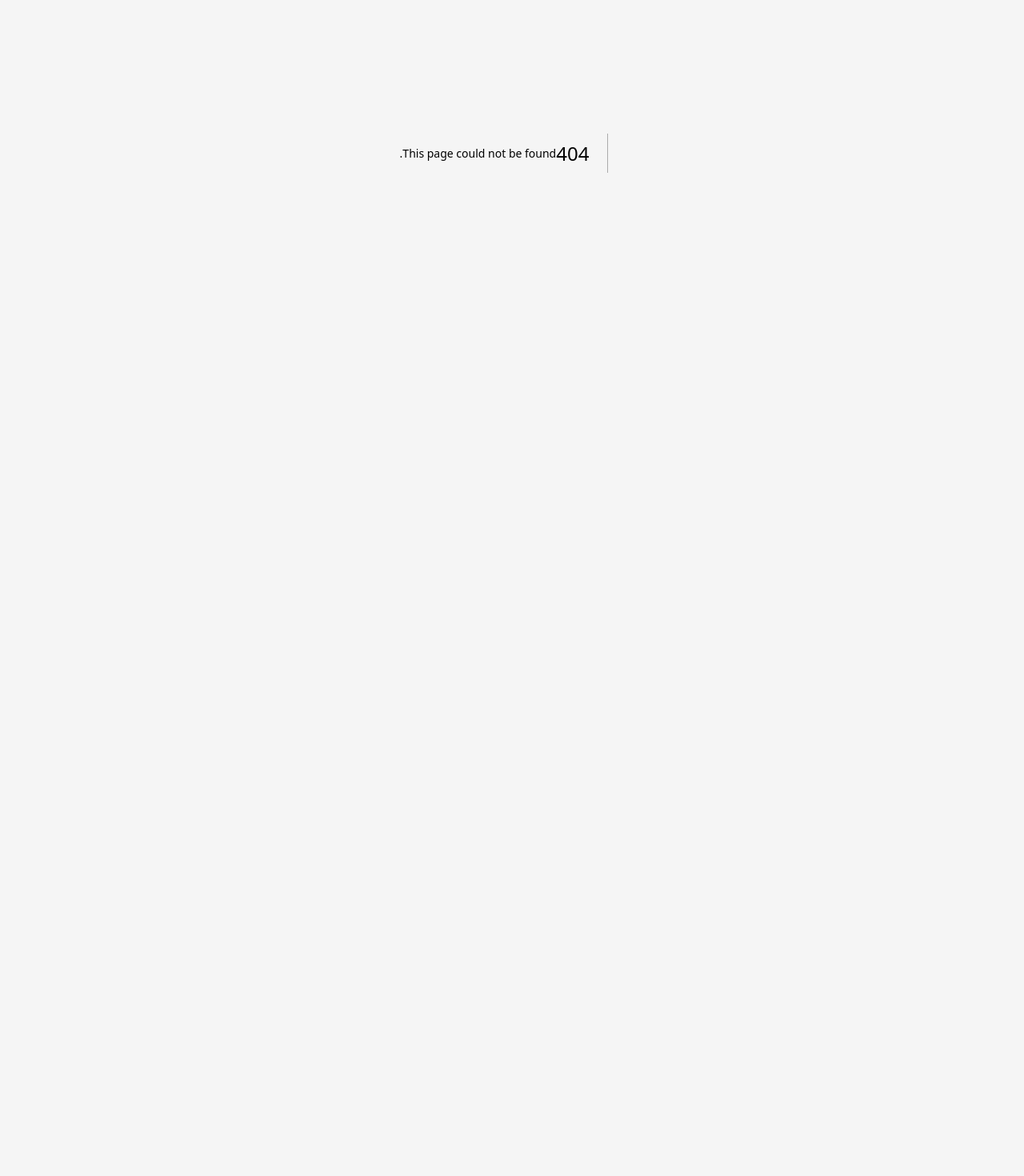
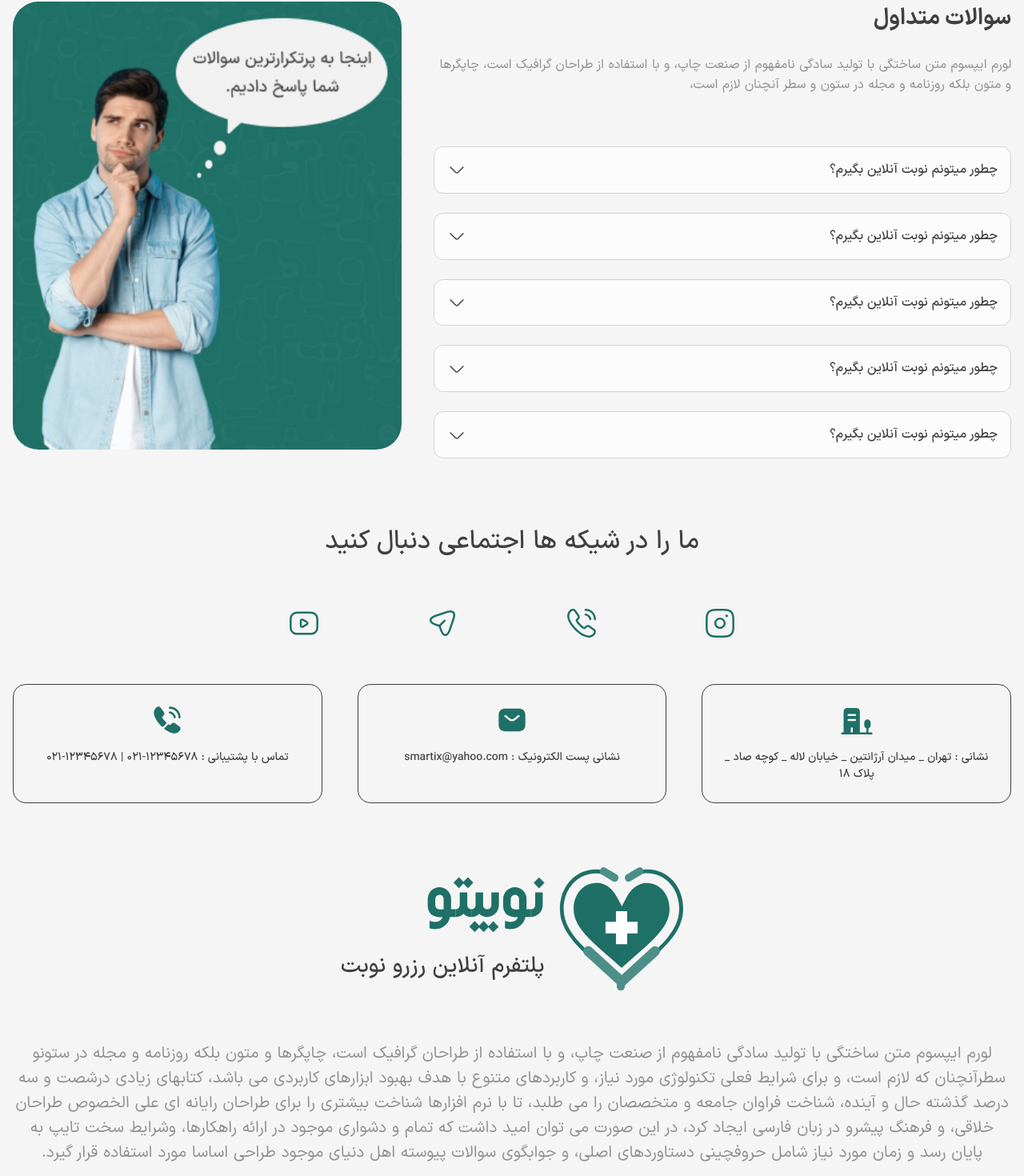
Before and after one commit to amirht-dev/nobito, a Next.js app: page /about-us in a window 1280 px wide. Before the commit this address had no page. Shown: the part 209-1679 px from the top of the page at 80% size. Before the commit the page ends 800 px from the top, so only its background shows below. Built offline with nearby package versions, Linux system fonts and the light colour scheme.

Commit message:
create about us page

```diff
--- /dev/null
+++ b/src/app/(main)/about-us/page.tsx
@@ -0,0 +1,149 @@
+import IconButton from "@/components/atoms/buttons/IconButton";
+import { Building4_Bold } from "@/components/atoms/icons/Building/Building4";
+import {
+  CallCalling_Bold,
+  CallCalling_Outline,
+} from "@/components/atoms/icons/Call/CallCalling";
+import { Youtube_Outline } from "@/components/atoms/icons/Crypto-Company/Youtube";
+import { SMS_Bold } from "@/components/atoms/icons/Emails-Messages/SMS";
+import { Instagram_Outline } from "@/components/atoms/icons/Essesional/Instagram";
+import { Send2_Outline } from "@/components/atoms/icons/Essesional/Send2";
+import Logo from "@/components/atoms/Logo";
+import {
+  Accordion,
+  AccordionContent,
+  AccordionItem,
+  AccordionTrigger,
+} from "@/components/molcules/Accordion";
+import Image from "next/image";
+import Link from "next/link";
+
+export default function AboutUsPage() {
+  return (
+    <div className="container my-10 mb-12 mt-10 space-y-11 lg:mb-16 lg:space-y-20">
+      <div className="flex gap-10 max-lg:flex-col lg:flex-row-reverse lg:items-start">
+        <div className="relative aspect-[329/379] w-full max-w-[486px] rounded-2xl bg-primary-500 bg-pattern3 bg-[size:400px] bg-center bg-repeat lg:rounded-[32px]">
+          <Image
+            src="/about-us.png"
+            alt=""
+            fill
+            className="object-contain object-center"
+          />
+        </div>
+
+        <div className="flex-1">
+          <h2 className="text-tittle-1 font-medium text-black-400 lg:text-headline-2 lg:font-bold">
+            سوالات متداول
+          </h2>
+
+          <p className="mt-6 text-body-3 font-normal leading-144 text-grey-400 lg:text-body-2 lg:leading-155">
+            لورم ایپسوم متن ساختگی با تولید سادگی نامفهوم از صنعت چاپ، و با
+            استفاده از طراحان گرافیک است، چاپگرها و متون بلکه روزنامه و مجله در
+            ستون و سطر آنچنان لازم است،
+          </p>
+
+          <Accordion
+            type="single"
+            collapsible
+            className="mt-10 flex flex-col gap-6 lg:mt-16"
+          >
+            {Array.from({ length: 5 }, (_, idx) => (
+              <AccordionItem
+                value={idx.toString()}
+                className="rounded-lg border border-grey-100 bg-white-100 lg:rounded-xl"
+              >
+                <AccordionTrigger className="p-3 text-body-3 font-medium text-black-400 lg:p-4 lg:text-body-2">
+                  چطور میتونم نوبت آنلاین بگیرم؟
+                </AccordionTrigger>
+
+                <AccordionContent className="p-3 text-body-3 font-normal leading-155 lg:p-4 lg:text-body-2">
+                  لورم ایپسوم متن ساختگی با تولید سادگی نامفهوم از صنعت چاپ، و
+                  با استفاده از طراحان گرافیک است، چاپگرها و متون بلکه روزنامه و
+                  مجله در ستون و سطرآنچنان که لازم است، و برای شرایط فعلی
+                  تکنولوژی مورد نیاز، و کاربردهای متنوع با هدف بهبود ابزارهای
+                  کاربردی می باشد، کتابهای
+                </AccordionContent>
+              </AccordionItem>
+            ))}
+          </Accordion>
+        </div>
+      </div>
+
+      <div>
+        <h1 className="text-center text-tittle-1 font-bold text-black-400 lg:text-headline-1 lg:font-medium">
+          ما را در شیکه ها اجتماعی دنبال کنید
+        </h1>
+
+        <div className="mx-auto mt-12 flex max-w-xl items-center justify-between">
+          <IconButton asChild>
+            <Link href="#" className="rounded-full max-lg:bg-primary-500">
+              <Instagram_Outline className="size-8 text-white-100 lg:size-10 lg:text-primary-500" />
+            </Link>
+          </IconButton>
+
+          <IconButton asChild>
+            <Link href="#" className="rounded-full max-lg:bg-primary-500">
+              <CallCalling_Outline className="size-8 text-white-100 lg:size-10 lg:text-primary-500" />
+            </Link>
+          </IconButton>
+
+          <IconButton asChild>
+            <Link href="#" className="rounded-full max-lg:bg-primary-500">
+              <Send2_Outline className="size-8 text-white-100 lg:size-10 lg:text-primary-500" />
+            </Link>
+          </IconButton>
+
+          <IconButton asChild>
+            <Link href="#" className="rounded-full max-lg:bg-primary-500">
+              <Youtube_Outline className="size-8 text-white-100 lg:size-10 lg:text-primary-500" />
+            </Link>
+          </IconButton>
+        </div>
+
+        <div className="mt-10 grid grid-cols-1 gap-6 max-lg:grid-rows-3 lg:mt-12 lg:grid-cols-3 lg:gap-11">
+          <div className="flex flex-col items-center gap-4 rounded-2xl border border-black-400 p-6">
+            <Building4_Bold className="size-10 text-primary-500" />
+            <p className="text-center text-body-3 font-medium text-black-400">
+              نشانی : تهران _ میدان آرژانتین _ خیابان لاله _ کوچه صاد _ پلاک 18
+            </p>
+          </div>
+
+          <div className="flex flex-col items-center gap-4 rounded-2xl border border-black-400 p-6">
+            <SMS_Bold className="size-10 text-primary-500" />
+            <p className="text-center text-body-3 font-medium text-black-400">
+              نشانی پست الکترونیک : smartix@yahoo.com
+            </p>
+          </div>
+
+          <div className="flex flex-col items-center gap-4 rounded-2xl border border-black-400 p-6">
+            <CallCalling_Bold className="size-10 text-primary-500" />
+            <p className="text-center text-body-3 font-medium text-black-400">
+              تماس با پشتیبانی : ۱۲۳۴۵۶۷۸-۰۲۱ | ۱۲۳۴۵۶۷۸-۰۲۱
+            </p>
+          </div>
+        </div>
+      </div>
+
+      <div className="space-y-10 lg:space-y-16">
+        <Logo
+          variant="with-title-desc"
+          className="mx-auto w-[255px] lg:w-[427px]"
+        />
+
+        <p className="text-center text-body-2 font-normal leading-155 text-grey-400 lg:text-body-1">
+          لورم ایپسوم متن ساختگی با تولید سادگی نامفهوم از صنعت چاپ، و با
+          استفاده از طراحان گرافیک است، چاپگرها و متون بلکه روزنامه و مجله در
+          ستونو سطرآنچنان که لازم است، و برای شرایط فعلی تکنولوژی مورد نیاز، و
+          کاربردهای متنوع با هدف بهبود ابزارهای کاربردی می باشد، کتابهای زیادی
+          درشصت و سه درصد گذشته حال و آینده، شناخت فراوان جامعه و متخصصان را می
+          طلبد، تا با نرم افزارها شناخت بیشتری را برای طراحان رایانه ای علی
+          الخصوص طراحان خلاقی، و فرهنگ پیشرو در زبان فارسی ایجاد کرد، در این
+          صورت می توان امید داشت که تمام و دشواری موجود در ارائه راهکارها،
+          وشرایط سخت تایپ به پایان رسد و زمان مورد نیاز شامل حروفچینی دستاوردهای
+          اصلی، و جوابگوی سوالات پیوسته اهل دنیای موجود طراحی اساسا مورد استفاده
+          قرار گیرد.
+        </p>
+      </div>
+    </div>
+  );
+}
```
Also changed, not shown: public/about-us.png (added).
